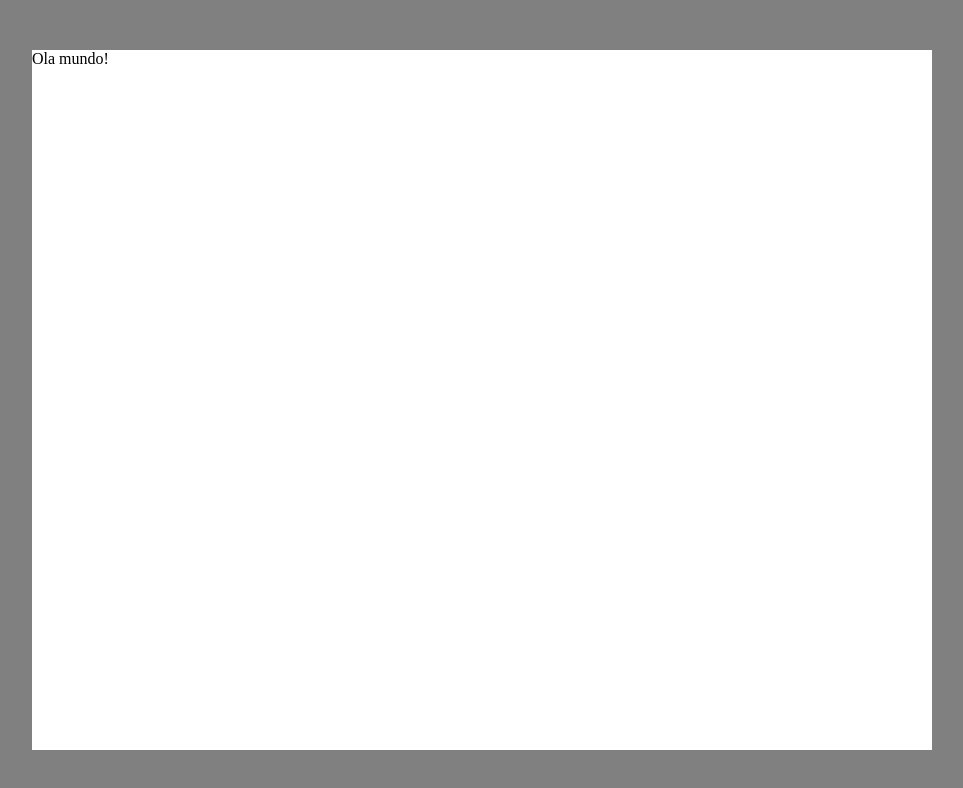
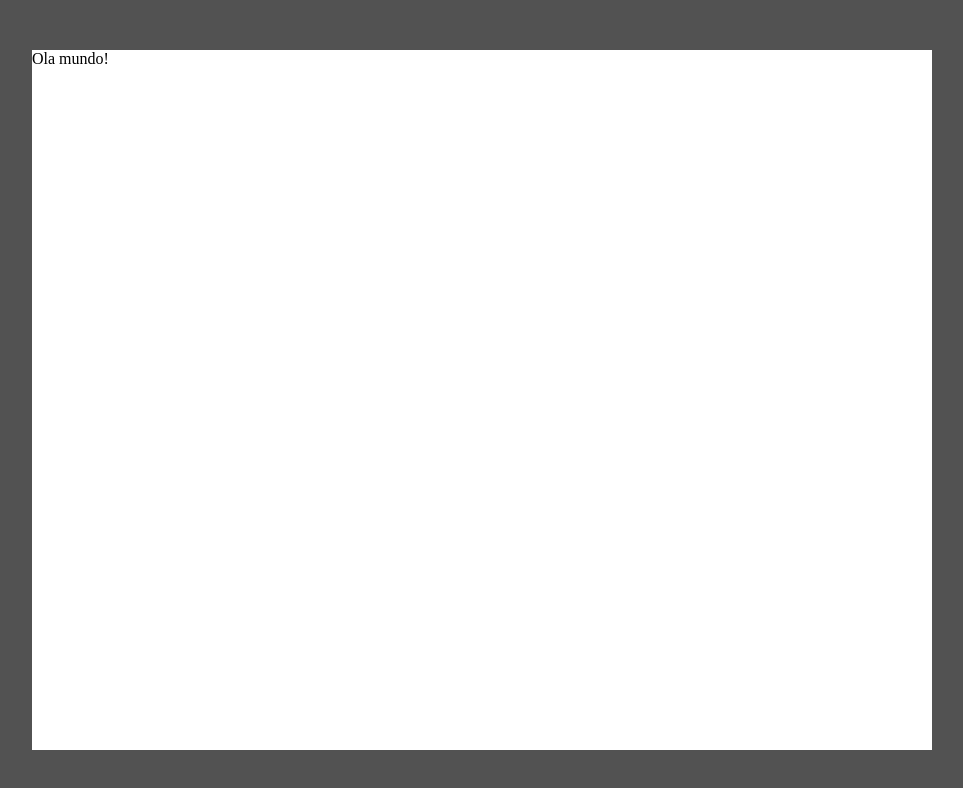
Before and after one commit to eduardo-pinheiro/calculator, a React (Create React App) app: page / in a window 1280 px wide. Shown: the top 788 px of the page, without its empty margins (158-1121 px from the left). Built offline with nearby package versions, Linux system fonts and the light colour scheme.

Commit message:
fix background

```diff
--- a/src/components/CenteredWrapper/centered-wrapper.style.ts
+++ b/src/components/CenteredWrapper/centered-wrapper.style.ts
@@ -6,7 +6,7 @@ const CenteredWrapperWrapper = styled.div`${() => css`
     display: flex;
     align-items: center;
     justify-content: center;
-    background-color: gray;
+    background-color: #000000ad;
     width: 100vw;
     height: 100vh;
     top: 0;
```
